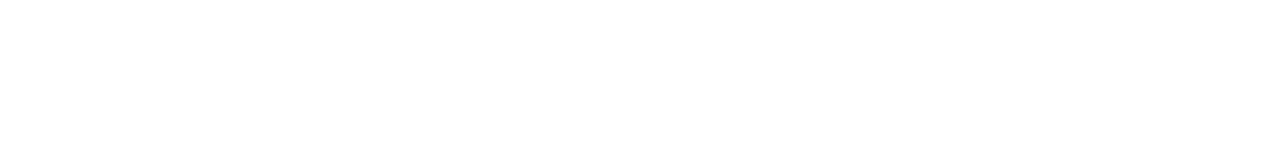
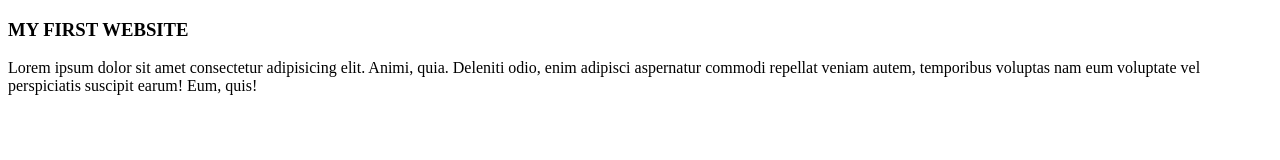
Before and after one commit to rifat417131/my-shelly-coop-repo, a plain HTML site: page index.html in a window 1280 px wide. Drawn offline with Linux system fonts and the light colour scheme.

Commit message:
added the first blig

```diff
--- a/index.html
+++ b/index.html
@@ -6,6 +6,12 @@
     <title>sheldon  cooope</title>
 </head>
 <body>
+    <div>
+        <h3>MY FIRST WEBSITE</h3>
+        <p>Lorem ipsum dolor sit amet consectetur adipisicing elit. Animi, quia. Deleniti odio, enim adipisci aspernatur commodi repellat veniam autem, temporibus voluptas nam eum voluptate vel perspiciatis suscipit earum! Eum, quis!</p>
+
+
+    </div>
 
 </body>
 </html>
```
Also changed, not shown: style/blog.css (added).
